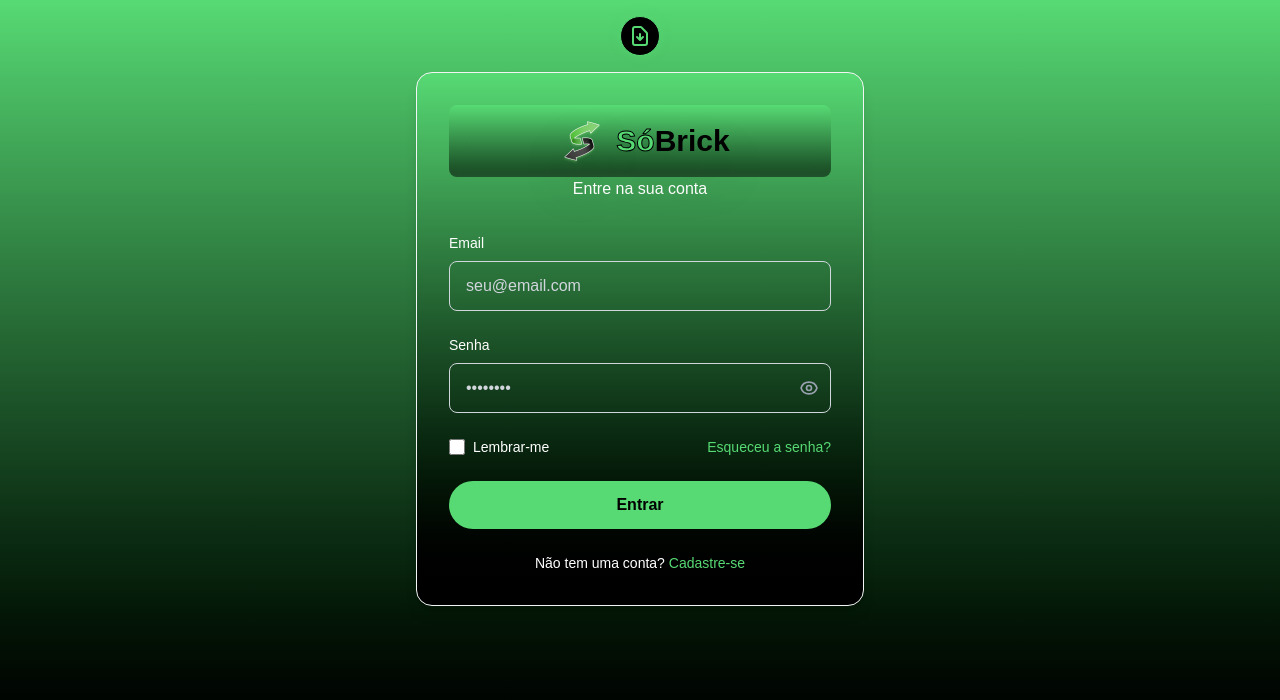
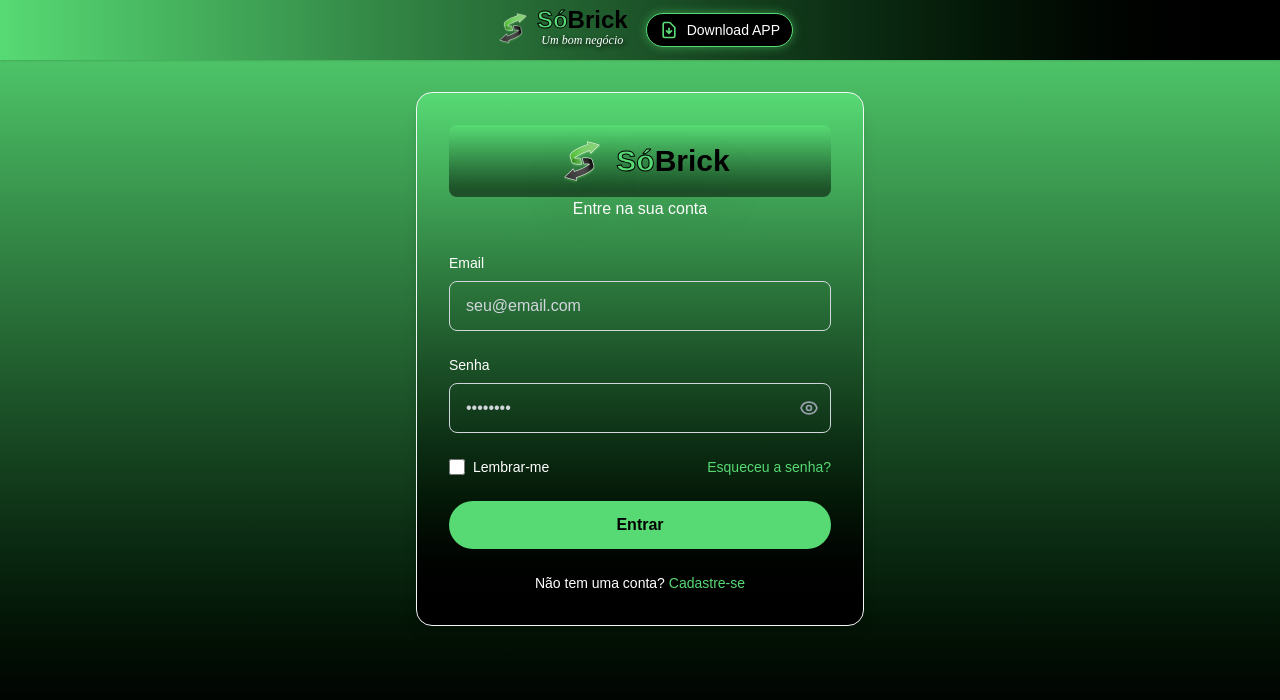
Before and after one commit to dougrasvieira/sobrick-shop, a React (Vite) app: page /login in a window 1280 px wide. Shown: the top 700 px of the page. Built offline with nearby package versions, Linux system fonts and the light colour scheme; no server answers.

Commit message:
Mover botão de download para o header das telas principal e de login, com texto 'Download APP'

```diff
--- a/src/components/Login.tsx
+++ b/src/components/Login.tsx
@@ -68,19 +68,35 @@ const Login: React.FC = () => {
 
   return (
     <div className="min-h-screen bg-gradient-to-b from-[#57da74] to-black" style={{ fontFamily: '"Outfit", sans-serif' }}>
-      {/* Download APK Button */}
-      <div className="flex justify-center py-4">
+      {/* Header */}
+      <header className="bg-gradient-to-r from-[#57da74] to-black shadow-sm">
+        <div className="max-w-7xl mx-auto px-4 sm:px-6 lg:px-8 py-0.5">
+          <div className="flex items-center justify-center">
+            <div className="inline-flex items-center space-x-0 mb-1 rounded-lg px-0.5 py-0.5">
+              <img src="/logotipo.png" alt="Logo SóBrick" className="h-12 w-auto" />
+              <div className="flex flex-col items-center -mt-1">
+                <h1 className="text-2xl font-black text-gray-900" translate="no">
+                  <span className="text-[#57da74]" style={{ WebkitTextStroke: '1px black' }}>Só</span><span className="text-black">Brick</span>
+                </h1>
+                <p className="text-white text-xs font-light italic -mt-1" style={{ fontFamily: '"Playfair Display", serif', textShadow: '2px 2px 4px rgba(0, 0, 0, 0.8)' }}>Um bom negócio</p>
+              </div>
+            </div>
+            <div className="flex items-center ml-4">
               <a
                 href="/download"
-          className="flex items-center justify-center w-10 h-10 bg-black border border-[#57da74] rounded-full hover:bg-gray-800 transition-colors"
+                className="flex items-center space-x-2 bg-black border border-[#57da74] rounded-full px-3 py-1.5 hover:bg-gray-800 transition-colors"
                 style={{ boxShadow: '0 0 10px rgba(87, 218, 116, 0.5)' }}
               >
-          <svg className="w-6 h-6 text-[#57da74]" fill="none" stroke="currentColor" viewBox="0 0 24 24">
+                <svg className="w-5 h-5 text-[#57da74]" fill="none" stroke="currentColor" viewBox="0 0 24 24">
                   <path strokeLinecap="round" strokeLinejoin="round" strokeWidth={2} d="M12 10v6m0 0l-3-3m3 3l3-3m2 8H7a2 2 0 01-2-2V5a2 2 0 012-2h5.586a1 1 0 01.707.293l5.414 5.414a1 1 0 01.293.707V19a2 2 0 01-2 2z" />
                 </svg>
+                <span className="text-white text-sm font-medium">Download APP</span>
               </a>
             </div>
-      <div className="flex items-center justify-center px-4">
+          </div>
+        </div>
+      </header>
+      <div className="flex items-center justify-center px-4 pt-8">
         <div className="max-w-md w-full space-y-8">
 
         {/* Form */}
--- a/src/components/Products.tsx
+++ b/src/components/Products.tsx
@@ -331,18 +331,6 @@ const Products: React.FC = () => {
 
   return (
     <div className="min-h-screen bg-white pb-20" style={{ fontFamily: '"Outfit", sans-serif' }}>
-      {/* Download APK Button */}
-      <div className="flex justify-center py-4">
-        <a
-          href="/download"
-          className="flex items-center justify-center w-10 h-10 bg-black border border-[#57da74] rounded-full hover:bg-gray-800 transition-colors"
-          style={{ boxShadow: '0 0 10px rgba(87, 218, 116, 0.5)' }}
-        >
-          <svg className="w-6 h-6 text-[#57da74]" fill="none" stroke="currentColor" viewBox="0 0 24 24">
-            <path strokeLinecap="round" strokeLinejoin="round" strokeWidth={2} d="M12 10v6m0 0l-3-3m3 3l3-3m2 8H7a2 2 0 01-2-2V5a2 2 0 012-2h5.586a1 1 0 01.707.293l5.414 5.414a1 1 0 01.293.707V19a2 2 0 01-2 2z" />
-          </svg>
-        </a>
-      </div>
       {/* Header */}
       <header className="bg-gradient-to-r from-[#57da74] to-black shadow-sm">
         <div className="max-w-7xl mx-auto px-4 sm:px-6 lg:px-8 py-0.5">
@@ -355,6 +343,18 @@ const Products: React.FC = () => {
                 </h1>
                 <p className="text-white text-xs font-light italic -mt-1" style={{ fontFamily: '"Playfair Display", serif', textShadow: '2px 2px 4px rgba(0, 0, 0, 0.8)' }}>Um bom negócio</p>
               </div>
+            </div>
+            <div className="flex items-center">
+              <a
+                href="/download"
+                className="flex items-center space-x-2 bg-black border border-[#57da74] rounded-full px-3 py-1.5 hover:bg-gray-800 transition-colors"
+                style={{ boxShadow: '0 0 10px rgba(87, 218, 116, 0.5)' }}
+              >
+                <svg className="w-5 h-5 text-[#57da74]" fill="none" stroke="currentColor" viewBox="0 0 24 24">
+                  <path strokeLinecap="round" strokeLinejoin="round" strokeWidth={2} d="M12 10v6m0 0l-3-3m3 3l3-3m2 8H7a2 2 0 01-2-2V5a2 2 0 012-2h5.586a1 1 0 01.707.293l5.414 5.414a1 1 0 01.293.707V19a2 2 0 01-2 2z" />
+                </svg>
+                <span className="text-white text-sm font-medium">Download APP</span>
+              </a>
             </div>
             <div className="flex items-center space-x-3">
               <button
```
Lines whose indentation alone changed are shown as unchanged.
